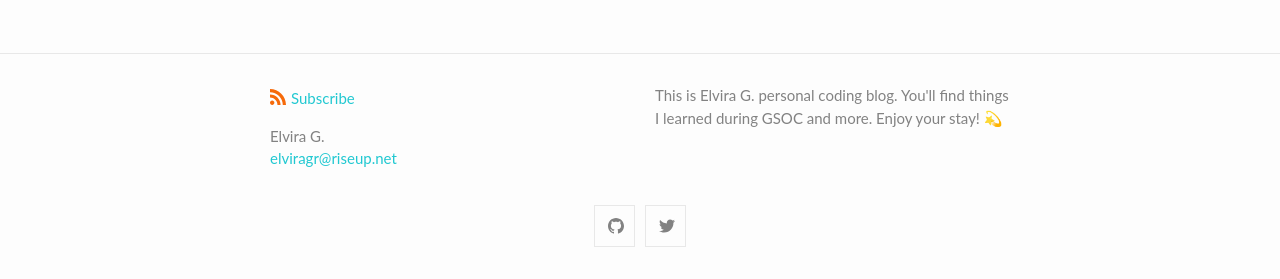
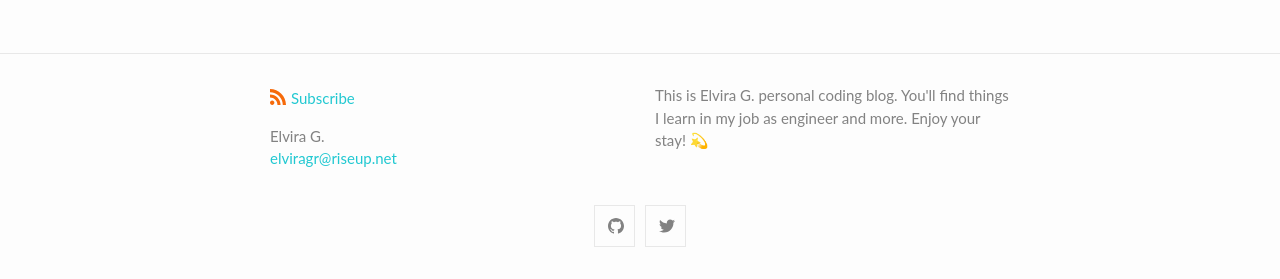
Before and after one commit to elvgarrui/blog, a Jekyll site: the page built from index.md, in a window 1280 px wide. Shown: the part 618-897 px from the top of the page. Built offline with Jekyll 4.4.1, drawn with Linux system fonts in a browser that asks for light colours.

Commit message:
Update config with new twitter

```diff
--- a/_config.yml
+++ b/_config.yml
@@ -3,7 +3,7 @@ author:
   name: Elvira G.
   email: elviragr@riseup.net
 description: > # this means to ignore newlines until "show_excerpts:"
-  This is Elvira G. personal coding blog. You'll find things I learned during GSOC and more. Enjoy your stay! 💫
+  This is Elvira G. personal coding blog. You'll find things I learn in my job as engineer and more. Enjoy your stay! 💫
 
 show_excerpts: false # set to true to show excerpts on the homepage
 
@@ -14,7 +14,7 @@ minima:
 
   # generate social links in footer
   social_links:
-    twitter: dunareen
+    twitter: elviragrc
     github:  elvgarrui
     # devto: jekyll
     # dribbble: jekyll
```
